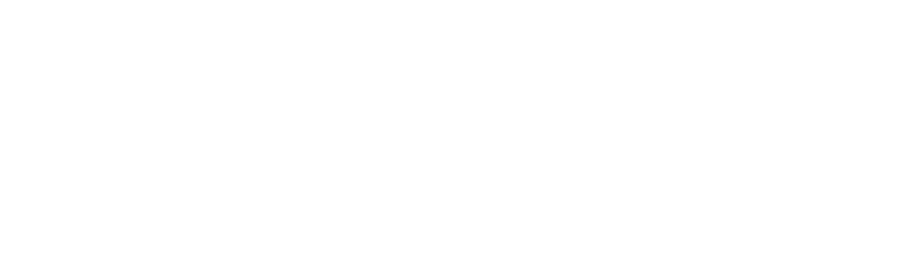
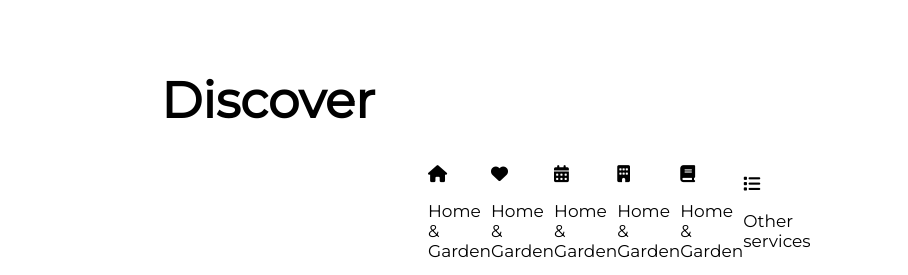
Before and after one commit to tahaizheree/freelancewebsite, a React (Create React App) app: page / in a window 1280 px wide. Shown: the part 1677-1952 px from the top of the page, without its empty margins (372-1280 px from the left). Before the commit the page ends 1597 px from the top, so only its background shows below. Built offline with nearby package versions, Linux system fonts and the light colour scheme; a web font is replaced by a local one.

Commit message:
Discover

```diff
--- a/src/App.js
+++ b/src/App.js
@@ -2,12 +2,14 @@
 import Navigation from './components/navigation/navigation.jsx';
 import IntroSearch from './components/introsearch/introsearch.jsx';
 import InfiniteSlider from './components/infiniteslider/infiniteslider';
+import Discover from './components/discover/discover';
 function App() {
   return (
    <>
    <Navigation/>
    <IntroSearch/>
    <InfiniteSlider/>
+   <Discover/>
    </>
   );
 }
--- /dev/null
+++ b/src/components/discover/discover.css
@@ -0,0 +1,14 @@
+.discovertitle
+{
+    margin-top:150px;
+    text-align: center;
+    font-size:25px;
+}
+
+.iconsunderdiscover
+{
+    display:flex;
+    align-items: center;
+    justify-content: space-evenly;
+    padding:0px 800px;
+}
--- /dev/null
+++ b/src/components/discover/discover.jsx
@@ -0,0 +1,41 @@
+import React, { Fragment } from 'react'
+import './discover.css'
+
+const Discover = () => {
+  return (
+    <Fragment>
+        <div className="discover">
+        <div className="discovertitle">
+            <h1>Discover</h1>
+        </div>
+        <div className="iconsunderdiscover">
+            <div className="iconandtext">
+            <i class="fa-solid fa-house"></i>
+            <p>Home & Garden</p>
+            </div>
+            <div className="iconandtext">
+            <i class="fa-solid fa-heart"></i>
+            <p>Home & Garden</p>
+            </div>
+            <div className="iconandtext">
+            <i class="fa-solid fa-calendar-days"></i>
+            <p>Home & Garden</p>
+            </div>
+            <div className="iconandtext">
+            <i class="fa-solid fa-building"></i>
+            <p>Home & Garden</p>
+            </div>
+            <div className="iconandtext">
+            <i class="fa-solid fa-book"></i>
+            <p>Home & Garden</p></div>
+            <div className="iconandtext">
+            <i class="fa-solid fa-list"></i>
+            <p>Other services</p>
+            </div>
+        </div>
+        </div>
+        </Fragment>
+  )
+}
+
+export default Discover
```
